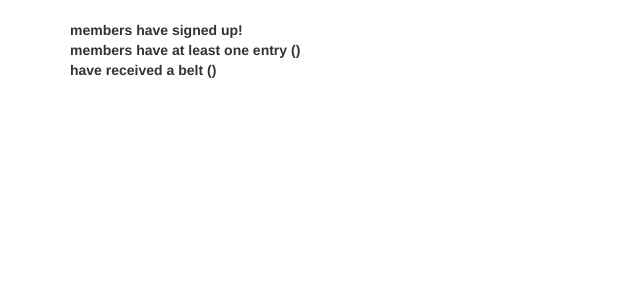
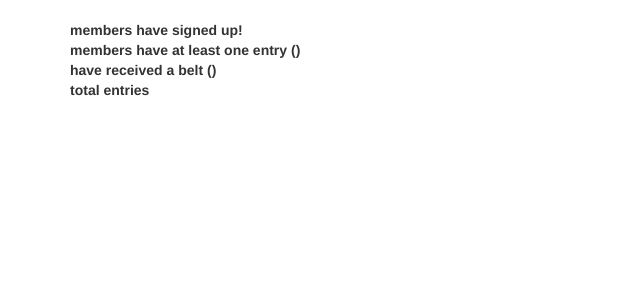
Before and after one commit to amirziai/nextlevel, a Flask app: template templates/admin.html in a window 1280 px wide. Shown: the top 300 px of the page, without its empty margins (0-640 px from the left). Run offline with Flask 2, Linux system fonts and the light colour scheme; the template is opened without the code that fills it, so the values that code supplies are empty; some libraries are stand-ins or nearby versions.

Commit message:
count total entries on admin

```diff
--- a/templates/admin.html
+++ b/templates/admin.html
@@ -128,6 +128,7 @@
                 $("#count").text(count);
                 var details = new Array(count);
                 for (var i=0; i < details.length; ++i) {details[i] = false;}
+                var entries_total = 0;
 
                 for (var datum in data['results']) {
                     var email = results[datum]['email'];
@@ -139,6 +140,8 @@
                             entries++;
                         }
                     }
+
+                    entries_total += entries;
 
                     if (entries > 0) {
                         users_with_entries++;
@@ -161,6 +164,7 @@
                 $("#users_with_belt").text(users_with_belt);
                 $("#pct_entry").text((100 * users_with_entries / count).toFixed(0) + '%');
                 $("#pct_belt").text((100 * users_with_belt / count).toFixed(0) + '%');
+                $("#entries_total").text(entries_total);
             }
         });
     </script>
@@ -176,6 +180,8 @@
                     <span id="users_with_entries"></span> members have at least one entry (<span id="pct_entry"></span>)
                     <br>
                     <span id="users_with_belt"></span> have received a belt (<span id="pct_belt"></span>)
+                    <br>
+                    <span id="entries_total"></span> total entries
                 </p>
 
                 <table style="border-spacing: 2px" id="tbl"></table>
```
